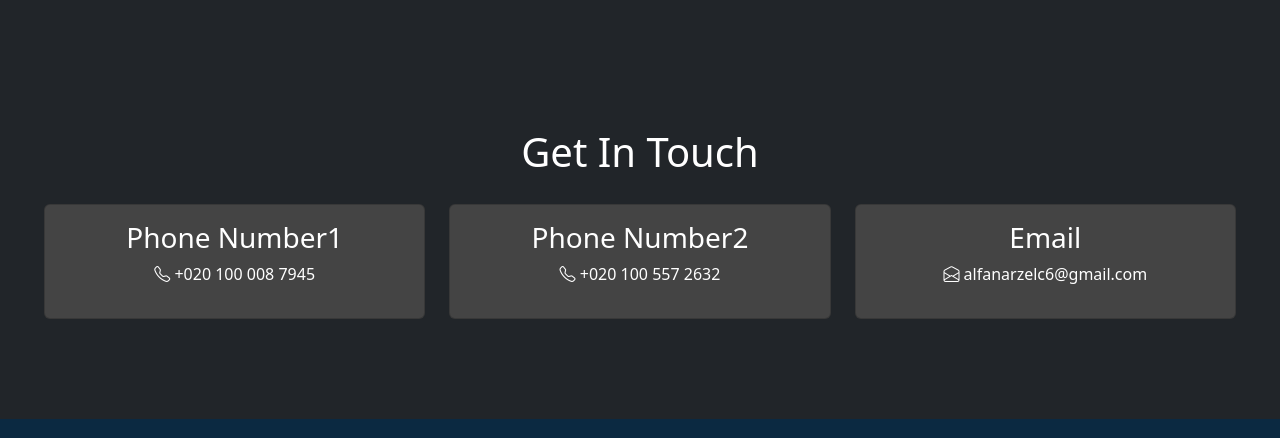
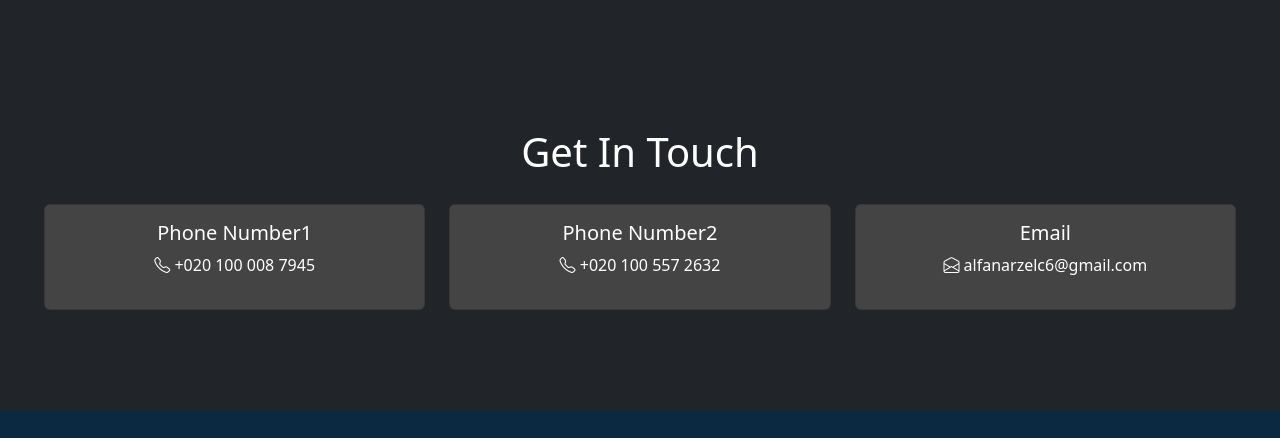
Before and after one commit to youssefkd1/ELFANAR, a plain HTML site: page index.html in a window 1280 px wide. Shown: the part 2135-2573 px from the top of the page. Drawn offline with nearby package versions, Linux system fonts and the light colour scheme.

Commit message:
Update index.html

```diff
--- a/index.html
+++ b/index.html
@@ -223,7 +223,7 @@
           <div class="col-xl-4">
             <div class="card contact-card1" style="background-color: #444;">
               <div class="card-body">
-                <h3 style="color: white;">Phone Number1</h2>
+                <h5 style="color: white;">Phone Number1</h2>
                   <p style="color: white;"><i class="bi bi-telephone"></i>
                     +020 100 008 7945</p>
               </div>
@@ -233,7 +233,7 @@
           <div class="col-xl-4">
             <div class="card contact-card2" style="background-color: #444;">
               <div class="card-body">
-                <h3 style="color: white;">Phone Number2</h4>
+                <h5 style="color: white;">Phone Number2</h4>
                 <p style="color: white;"><i class="bi bi-telephone"></i>
                   +020 100 557 2632</p>
               </div>
@@ -243,7 +243,7 @@
           <div class="col-xl-4">
             <div class="card contact-card3" style="background-color: #444;">
               <div class="card-body">
-                <h3 style="color: white;">Email</h4>
+                <h5 style="color: white;">Email</h4>
                 <p style="color: white;"><i class="bi bi-envelope-open"></i>
                   alfanarzelc6@gmail.com</p>
               </div>
```
